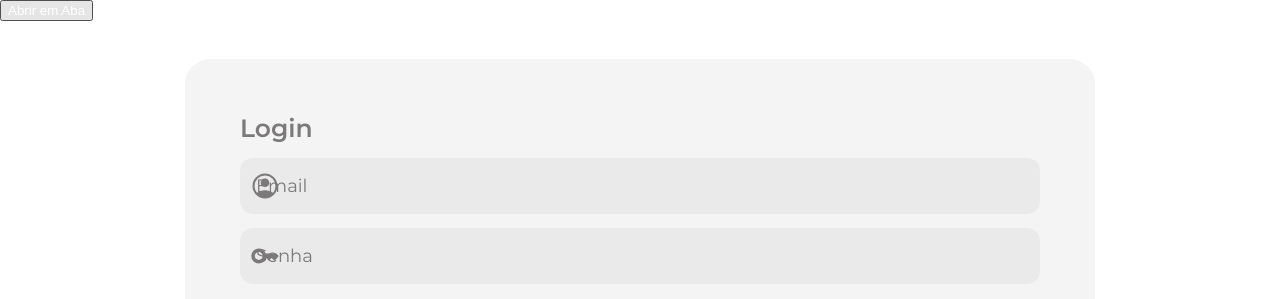
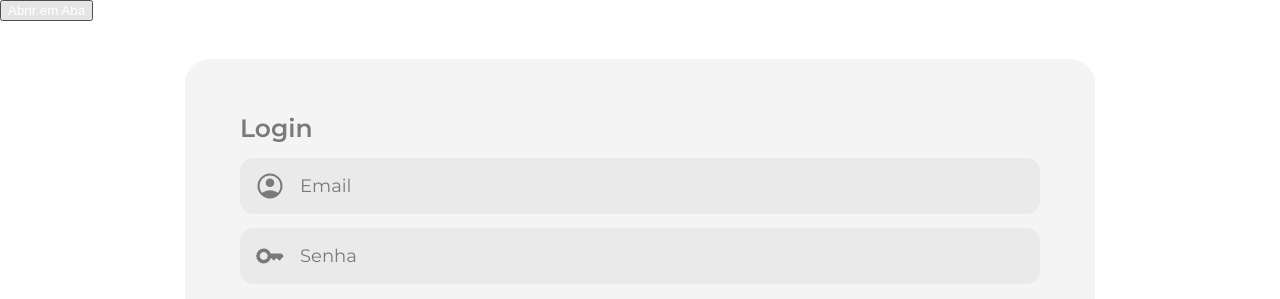
Before and after one commit to Projeto-l/frontend, a React (Vite) app: page /#/login in a window 1280 px wide. Shown: the top 299 px of the page. Built offline with nearby package versions, Linux system fonts and the light colour scheme.

Commit message:
feat: changing field name

```diff
--- a/src/pages/Login.jsx
+++ b/src/pages/Login.jsx
@@ -126,7 +126,7 @@ const Login = () => {
                     <p>{errors.email}</p>
                   </div>
                 }
-                <div className="InputWrapper">
+                <div className="field">
                   <svg xmlns="http://www.w3.org/2000/svg" height="40" viewBox="0 -960 960 960" width="40"><path d="M226-262q59-39.666 121-60.833T480-344q71 0 133.333 21.167Q675.667-301.666 734.667-262q41-49.667 59.833-103.667 18.834-54 18.834-114.333 0-141-96.167-237.167T480-813.334q-141 0-237.167 96.167T146.666-480q0 60.333 19.167 114.333T226-262Zm253.876-184.667q-58.209 0-98.043-39.957Q342-526.581 342-584.791q0-58.209 39.957-98.042 39.958-39.834 98.167-39.834t98.043 39.958Q618-642.752 618-584.543q0 58.21-39.957 98.043-39.958 39.833-98.167 39.833ZM479.73-80q-83.097 0-156.183-31.5t-127.15-85.833q-54.064-54.334-85.23-127.227Q80-397.454 80-480.333q0-82.88 31.5-155.773Q143-709 197.333-763q54.334-54 127.227-85.5Q397.454-880 480.333-880q82.88 0 155.773 31.5Q709-817 763-763t85.5 127Q880-563 880-480.177q0 82.822-31.5 155.666T763-197.333Q709-143 635.914-111.5T479.73-80Z" /></svg>
                   <input
                     id="email"
@@ -145,7 +145,7 @@ const Login = () => {
                     <p>{errors.senha}</p>
                   </div>
                 }
-                <div className="InputWrapper">
+                <div className="field">
                   <svg xmlns="http://www.w3.org/2000/svg" height="40" viewBox="0 -960 960 960" width="40"><path d="M280-354q52.667 0 89.333-36.667Q406-427.333 406-480t-36.667-89.333Q332.667-606 280-606t-89.333 36.667Q154-532.667 154-480t36.667 89.333Q227.333-354 280-354Zm0 114q-100 0-170-70T40-480q0-100 70-170t170-70q83.667 0 142.167 46.333 58.5 46.334 81.833 117h341l75 75L788.667-331l-102-82.334L604-330.667l-74-74h-26q-21 74-82.667 119.334Q359.667-240 280-240Z" /></svg>
                   <input
                     type="password"
--- a/src/styles/Login.css
+++ b/src/styles/Login.css
@@ -65,14 +65,14 @@
     justify-content: space-between;
   }
 
-  .InputWrapper svg {
+  .field svg {
     position: absolute;
     fill: #7B7979;
     margin-left: 10px;
     width: 30px;
   }
 
-  .InputWrapper {
+  .loginPage .field {
     display: flex;
     height: 50px;
     align-items: center;
```
